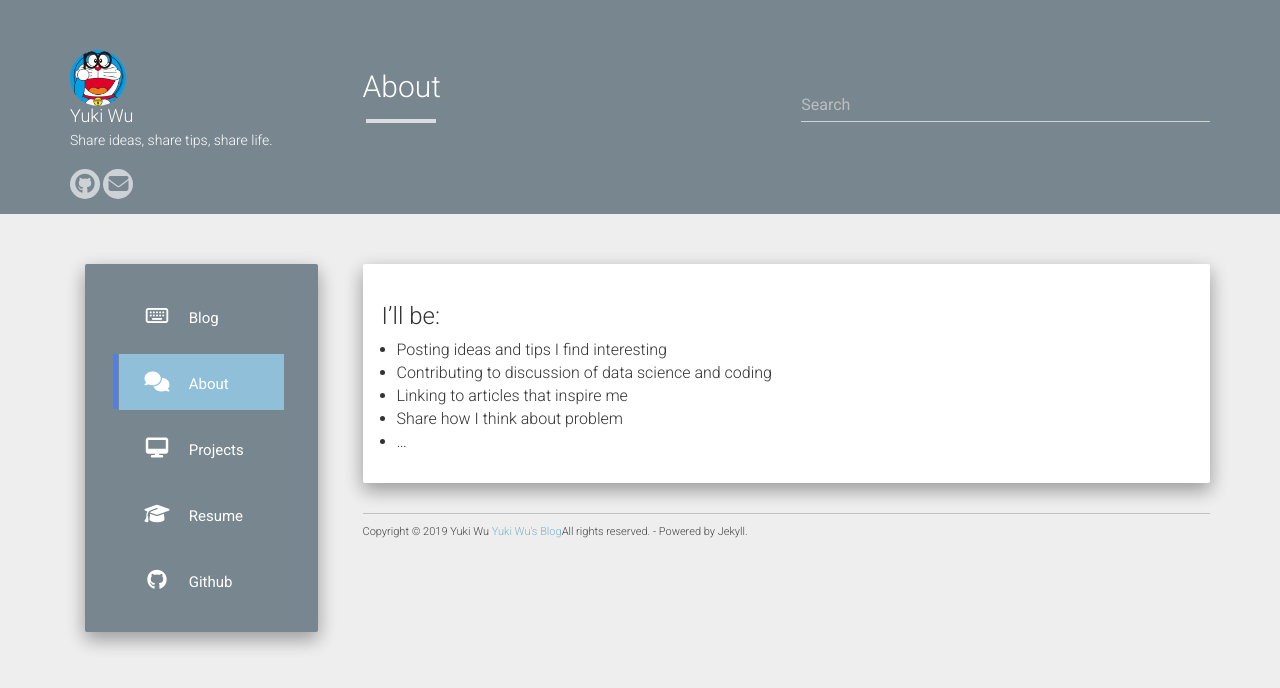
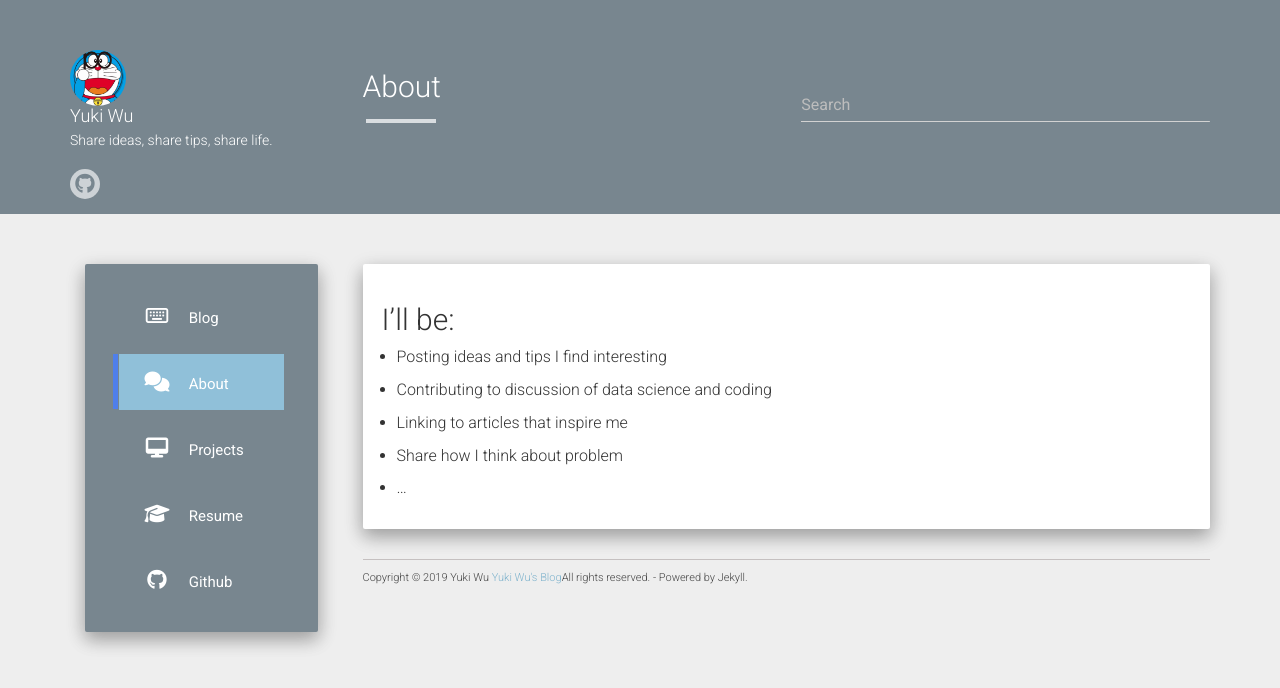
Before and after one commit to wuyuki/wuyuki.github.io, a Jekyll site: the page built from about.md, in a window 1280 px wide. Shown: the top 688 px of the page. Built offline with Jekyll 4.4.1, drawn with Linux system fonts in a browser that asks for light colours; nearby versions of some CDN libraries.

Commit message:
//init commit

```diff
--- a/_config.yml
+++ b/_config.yml
@@ -24,8 +24,8 @@ github_username: wuyuki
 enableTags: true
 tagarray: []
 
-paginate: 10
-per_page: 10
+paginate: 7
+per_page: 7
 paginate_path: "/page:num/"
 markdown: kramdown
 gems: [jekyll-paginate, jekyll-gist]
--- a/_data/social.json
+++ b/_data/social.json
@@ -2,9 +2,5 @@
   {
     "icon": "fa-github",
     "link": "https://github.com/wuyuki"
-  },
-  {
-    "icon": "fa-envelope",
-    "link": "wu.yuting@outlook.com"
   }
 ]
--- a/_data/urls.json
+++ b/_data/urls.json
@@ -17,7 +17,7 @@
   },
   {
     "text": "Resume",
-    "url": "/#",
+    "url": "/resume/",
     "icon": "fa-graduation-cap"
   },
   {
--- a/about.md
+++ b/about.md
@@ -4,9 +4,13 @@ title: About
 permalink: /about/
 ---
 
-### I’ll be:
+## I’ll be:
 * Posting ideas and tips I find interesting
+
 * Contributing to discussion of data science and coding
+
 * Linking to articles that inspire me
+
 * Share how I think about problem
+
 * ...
```
Also changed, not shown: resume.md (added, +8 -0 lines).
